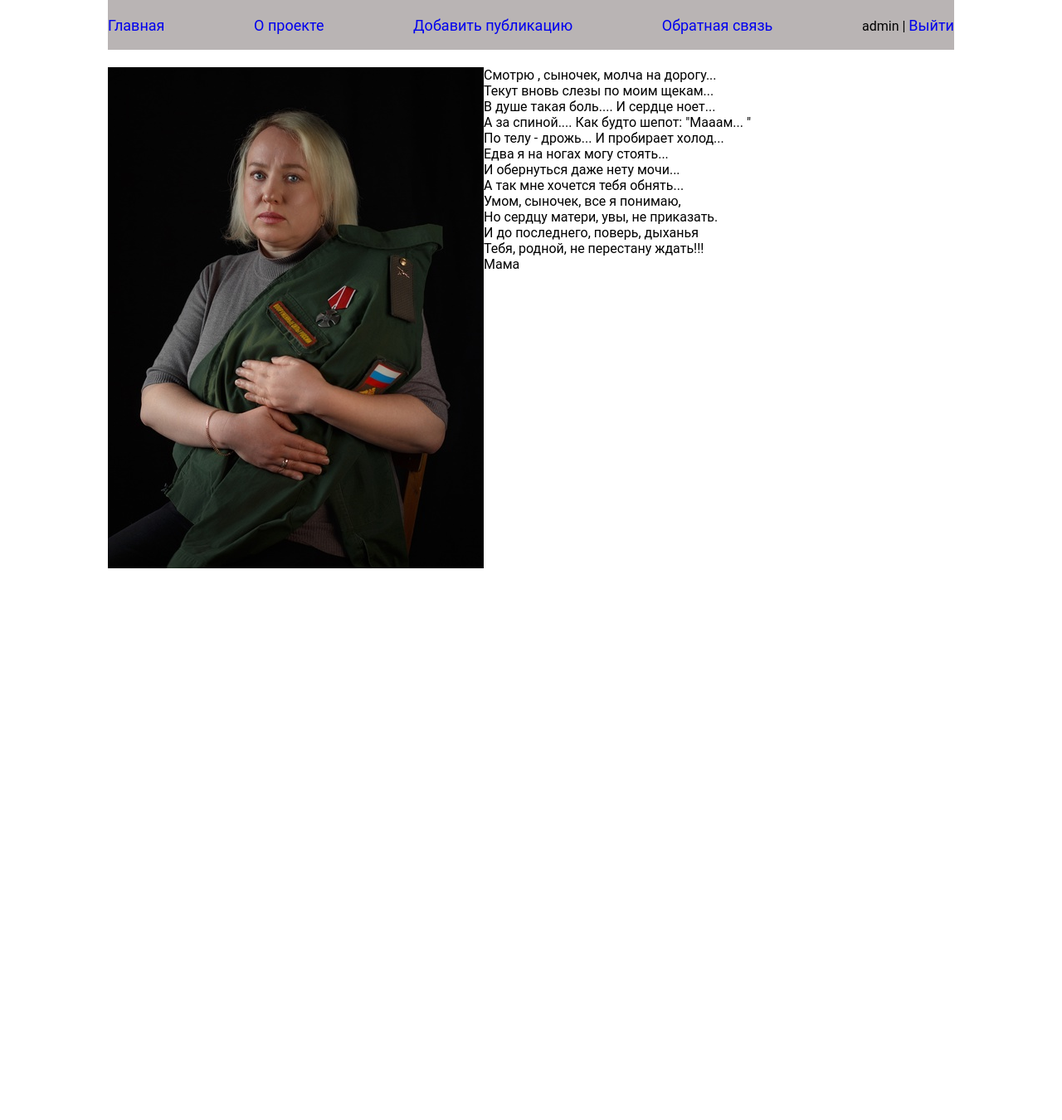
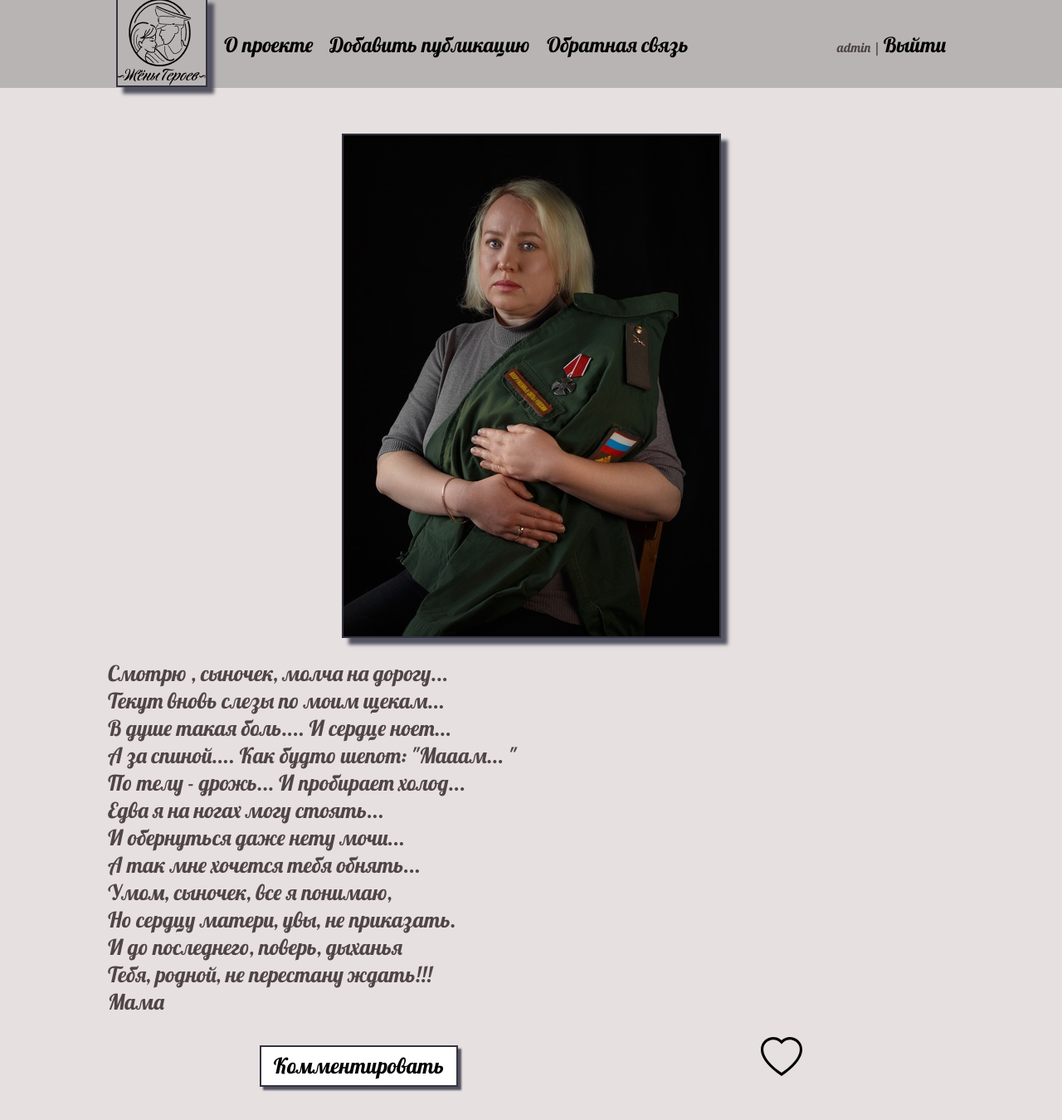
Before and after one commit to ZhArtem/TulaHack2023, a Django app: page /post/1/ in a window 1280 px wide. Shown: the whole page at 83% size. Before the commit the page ends 685 px from the top, so only its background shows below. Run offline with Django 4.2, Linux system fonts and the light colour scheme; a user stored in the database is signed in; data comes from the database, SQL or seed files in the repository; both versions use the stored data as it was after the commit.

Commit message:
Added styles

```diff
--- /dev/null
+++ b/posts/static/posts/css/fonts.css
@@ -0,0 +1,7 @@
+@font-face {
+    font-family: 'Lobster';
+    src: url('../fonts/Lobster-Regular.ttf') format('truetype');
+    font-weight: 400;
+    font-display: swap;
+    font-style: normal;
+}
--- a/posts/static/posts/css/styles.css
+++ b/posts/static/posts/css/styles.css
@@ -1,16 +1,15 @@
 html,
 body {
-    font-family: 'Roboto';
+    font-family: 'Lobster';
+    font-style: normal;
+    color: rgb(80, 69, 69);
+    ;
     margin: 0;
     padding: 0;
     height: 100%;
     width: 100%;
+    background-color: #e7e0e0;
     /* color: #5e5e5e; */
-}
-
-body {
-    max-width: 1020px;
-    margin: 0 auto;
 }
 
 ul {
@@ -20,9 +19,12 @@ ul {
 }
 
 a {
-    /* color: black; */
-    font-size: large;
+    color: black;
     text-decoration: none;
+    font-family: 'Lobster';
+    font-weight: 400;
+    font-size: 25px;
+    line-height: 31px;
 }
 
 a:hover {
@@ -32,11 +34,39 @@ a:hover {
 
 img {
     max-width: 450px;
+    height: 100%;
+    -o-object-fit: contain;
+    object-fit: contain;
+    border: 2px solid #343440;
+    box-shadow: 8px 8px 4px #535361;
 }
 
 .header {
+    padding: 0 10px;
+    box-sizing: border-box;
+    position: sticky;
+    position: -webkit-sticky;
+    /* position: fixed; */
+    top: 0;
     background-color: #b9b4b4;
-    height: 60px;
+    height: 106px;
+    width: 100%;
+    font-family: 'Lobster';
+    font-style: normal;
+    /* color: #6F6D80; */
+}
+
+main,
+.mainmenu {
+    max-width: 1020px;
+    margin: 0 auto;
+}
+
+.main {
+    width: 100%;
+    box-sizing: border-box;
+    padding: 20px 0;
+    margin: 0 auto;
 }
 
 .mainmenu {
@@ -46,14 +76,21 @@ img {
     align-items: center;
 }
 
+.mainmenu > li {
+    padding: 0 10px;
+}
+
 .form__input {
-    width: 300px;
-    font-size: 16px;
+    min-width: 300px;
+    font-size: 24px;
+    border: 2px solid #343440;
+    box-shadow: 4px 4px 2px #535361;
 }
 
 .form__label {
     display: inline-block;
-    min-width: 150px;
+    font-size: 20px;
+    min-width: 170px;
     vertical-align: top;
 }
 
@@ -68,8 +105,92 @@ img {
     font-size: 16px;
 }
 
-.img__article_left {
+.article {
+    margin: 30px 0;
+    display: flex;
+    justify-content: space-between;
+}
+
+.article_detail {
+    flex-direction: column;
+    align-items: center;
+    font-size: 26px;
+    text-align: justify;
+}
+
+.article__image {
     max-width: 600px;
     height: auto;
-    float: left;
+    /* float: left; */
+    margin-right: 30px;
 }
+
+.article_detail>.article__image {
+    height: auto;
+    display: flex;
+    justify-content: center;
+    margin: 0 auto;
+}
+
+.article__content,
+.about {
+    font-size: 26px;
+    text-align: justify;
+    text-indent: 3em;
+    display: flex;
+    flex-direction: column;
+    justify-content: space-between;
+}
+
+.article__link {
+    margin-left: auto;
+}
+
+.article__bottom {
+    display: flex;
+    justify-content: space-around;
+}
+
+.article__like>img {
+    width: 50px;
+    height: auto;
+    border: none;
+    box-shadow: none;
+}
+
+.article__like>img:hover {
+    opacity: 0.7;
+    cursor: pointer;
+}
+
+.registration,
+.login,
+.about,
+.add {
+    display: flex;
+    flex-direction: column;
+    align-items: center;
+}
+
+button {
+    background-color: #fff;
+    font-family: 'Lobster';
+    font-style: normal;
+    font-size: 26px;
+    min-width: 100px;
+    height: 50px;
+    border: 2px solid #343440;
+    box-shadow: 4px 4px 2px #535361;
+    cursor: pointer;
+    margin-top: 10px;
+    margin-bottom: 20px;
+    padding: 0 15px;
+}
+
+button:hover {
+    opacity: 0.7;
+}
+
+.last {
+    margin-left: auto;
+}
--- a/posts/templates/posts/base.html
+++ b/posts/templates/posts/base.html
@@ -7,13 +7,14 @@
     <meta name="viewport" content="width=device-width, initial-scale=1.0">
     <title>{{ title }}</title>
     <link rel="stylesheet" href="{% static 'posts/css/styles.css' %}">
-
+    <link rel="stylesheet" href="{% static 'posts/css/fonts.css' %}">
 </head>
 <body>
     {% block mainmenu %}
     <header class="header">
         <ul id="mainmenu" class="mainmenu">
-            <li class="logo"><a href="{% url 'home' %}"><div class="logo">Главная</div></a></li>
+            <li class="logo"><a href="{% url 'home' %}"><img class="logo" src="{% static 'posts/images/logo.png' %}" alt="logo"></a></li>
+            <!-- <li><a href="{% url 'home' %}">Главная</a></li> -->
             {% for m in menu %}
                 <li><a href="{% url m.url_name %}">{{m.title}}</a></li>
             {% endfor %}
@@ -26,8 +27,10 @@
     </header>
     {% endblock mainmenu %}
 
+    <main class="main">
+        {% block content %}
+        {% endblock content %}
+    </main>
 
-    {% block content %}
-    {% endblock content %}
 </body>
 </html>
--- a/posts/templates/posts/login.html
+++ b/posts/templates/posts/login.html
@@ -2,6 +2,7 @@
 
 
 {% block content %}
+<section class="login">
     <h1>{{title}}</h1>
     <form method="post">
         {% csrf_token %}
@@ -12,4 +13,5 @@
         {% endfor %}
         <button type="submit">Войти</button>
     </form>
+</section>
 {% endblock %}
--- a/posts/templates/posts/post.html
+++ b/posts/templates/posts/post.html
@@ -1,11 +1,24 @@
 {% extends 'posts/base.html' %}
+{% load static %}
 
 {% block content %}
-<h1>{{post.title}}</h1>
-
-{% if post.photo %}
-<p><img class="img__article_left" src="{{post.photo.url}}"></p>
-{% endif %}
-
-{{post.content|linebreaks}}
+<div class="article_detail">
+    <h1 class="article__title">{{post.title}}</h1>
+    {% if post.photo %}
+        <img class="article__image" src="{{post.photo.url}}">
+    {% endif %}
+    <p class="article__text">
+        {{post.content|linebreaks}}
+    </p>
+    <div class="article__bottom">
+        <div class="article__comment">
+            {% if request.user.is_authenticated %}
+                <button>Комментировать</button>
+            {% endif %}
+        </div>
+        <div class="article__like">
+            <img src="{% static 'posts/images/heart.svg' %}" alt="">
+        </div>
+    </div>
+</div>
 {% endblock %}
--- a/posts/templates/posts/register.html
+++ b/posts/templates/posts/register.html
@@ -1,7 +1,9 @@
 {% extends 'posts/base.html' %}
 
 {% block content %}
-<h1>{{title}}</h1>
+<section class="registration">
+    <h1>Присоединяйтесь к проекту и участвуйте в выставке</h1>
+    <h2>{{title}}</h2>
     <form method="post">
         {% csrf_token %}
         {% for f in form %}
@@ -10,4 +12,5 @@
         {% endfor %}
         <button type="submit">Регистрация</button>
     </form>
+</section>
 {% endblock %}
```
Also changed, not shown: posts/forms.py (+5 -2 lines), posts/templates/posts/about.html (+9 -2 lines), posts/templates/posts/add.html (+2 -5 lines), posts/templates/posts/index.html (+12 -16 lines), db.sqlite3, posts/static/posts/fonts/Lobster-Regular.ttf (added), posts/static/posts/images/heart.svg (added), posts/static/posts/images/like.svg (added), posts/static/posts/images/logo.png (added). Lines whose indentation alone changed are shown as unchanged.
